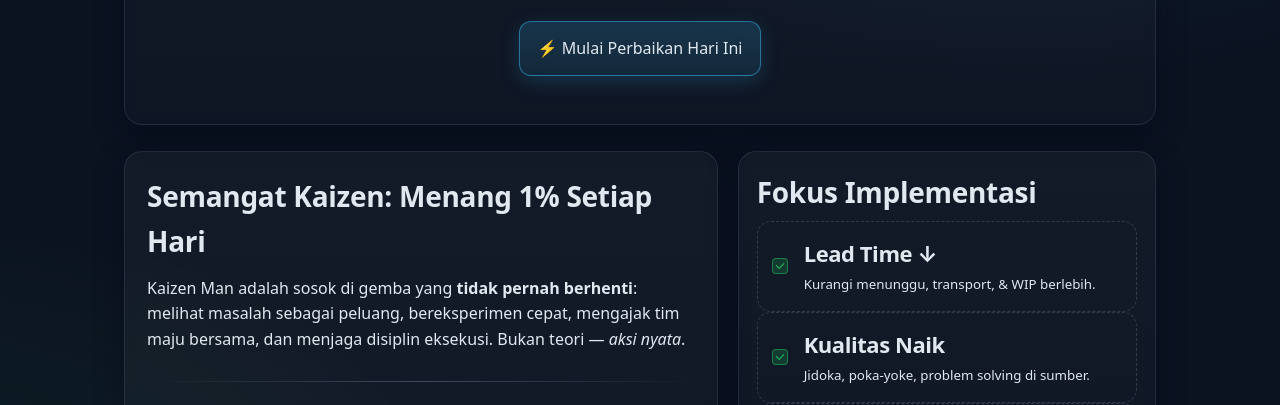
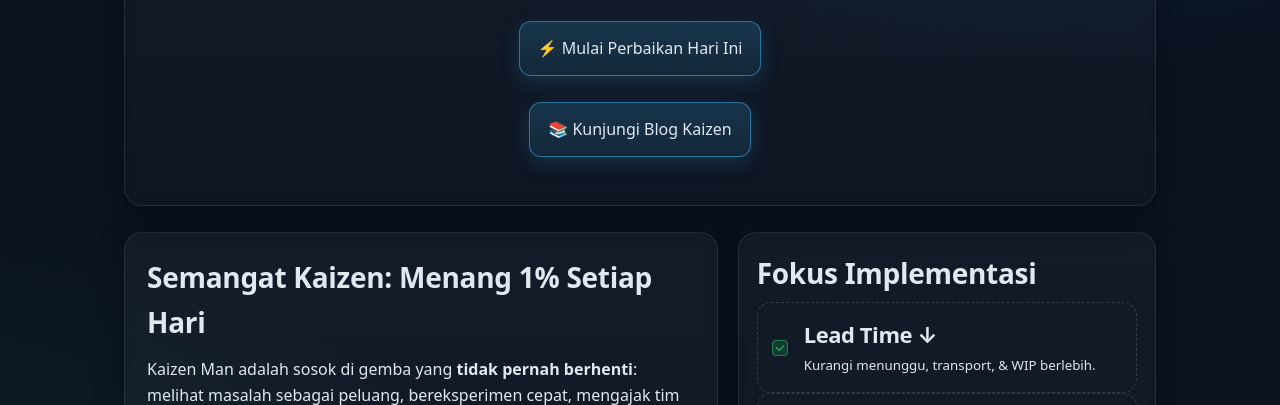
Before and after one commit to bhayangkara/kaizenman, a plain HTML site: page index.html in a window 1280 px wide. Shown: the part 315-720 px from the top of the page. Drawn offline with Linux system fonts and the light colour scheme.

Commit message:
Update index.html

```diff
--- a/index.html
+++ b/index.html
@@ -85,6 +85,8 @@
       <h1>KAIZEN <span class="marker">MAN</span></h1>
       <p class="lead">Perjuangan <em>tanpa lelah</em> menuju <strong>Pabrik #1 di Dunia</strong> — setiap hari sedikit lebih baik — dengan prinsip <strong>Toyota Production System (TPS)</strong> dan <strong>Lean Manufacturing</strong> yang dibuktikan di lantai produksi.</p>
       <a class="cta" href="#mulai">⚡ Mulai Perbaikan Hari Ini</a>
+      <br><br>
+      <a class="cta" href="/blog">📚 Kunjungi Blog Kaizen</a>
     </header>
 
     <main class="grid" style="margin-top: 26px;">
```
